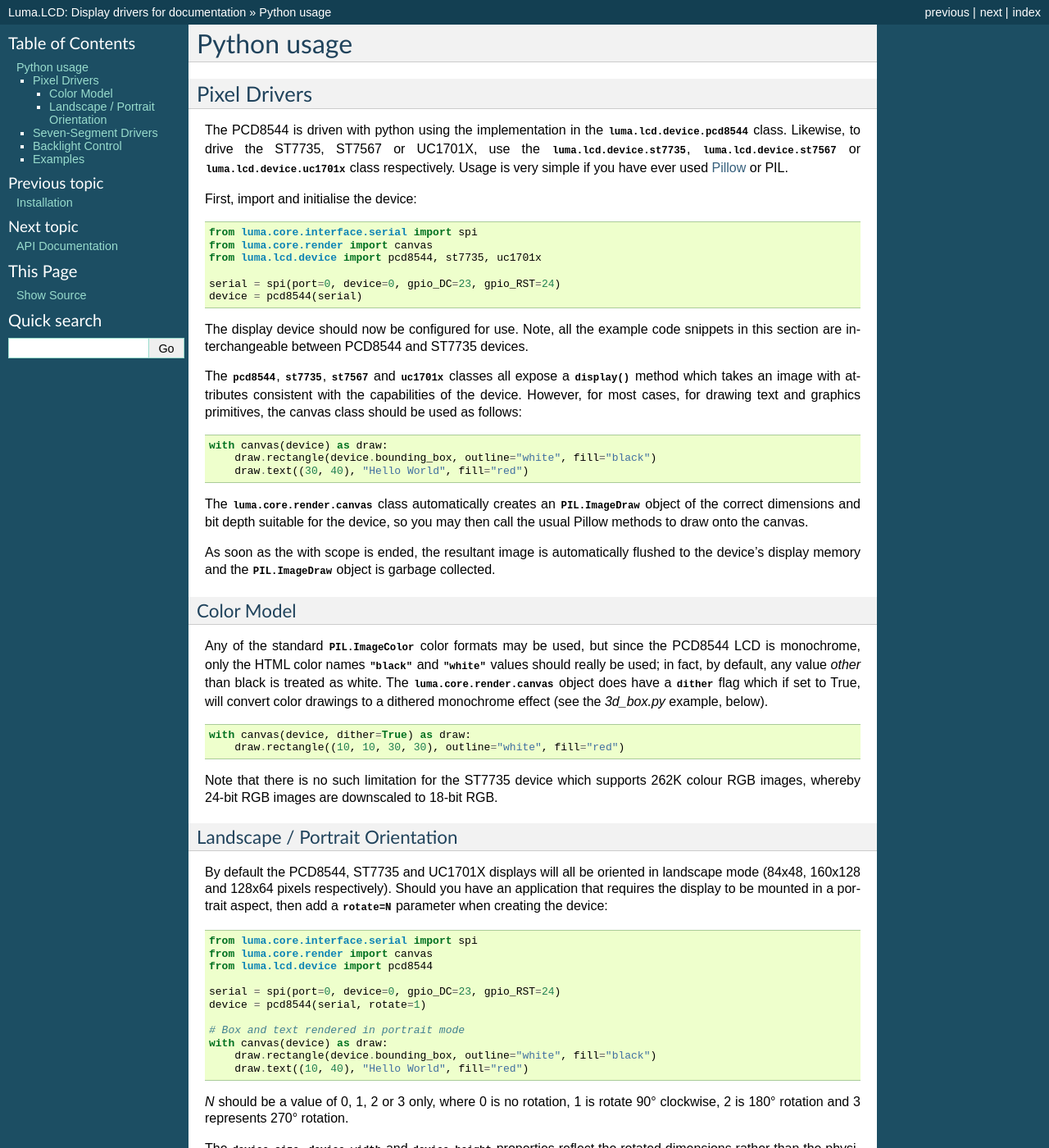
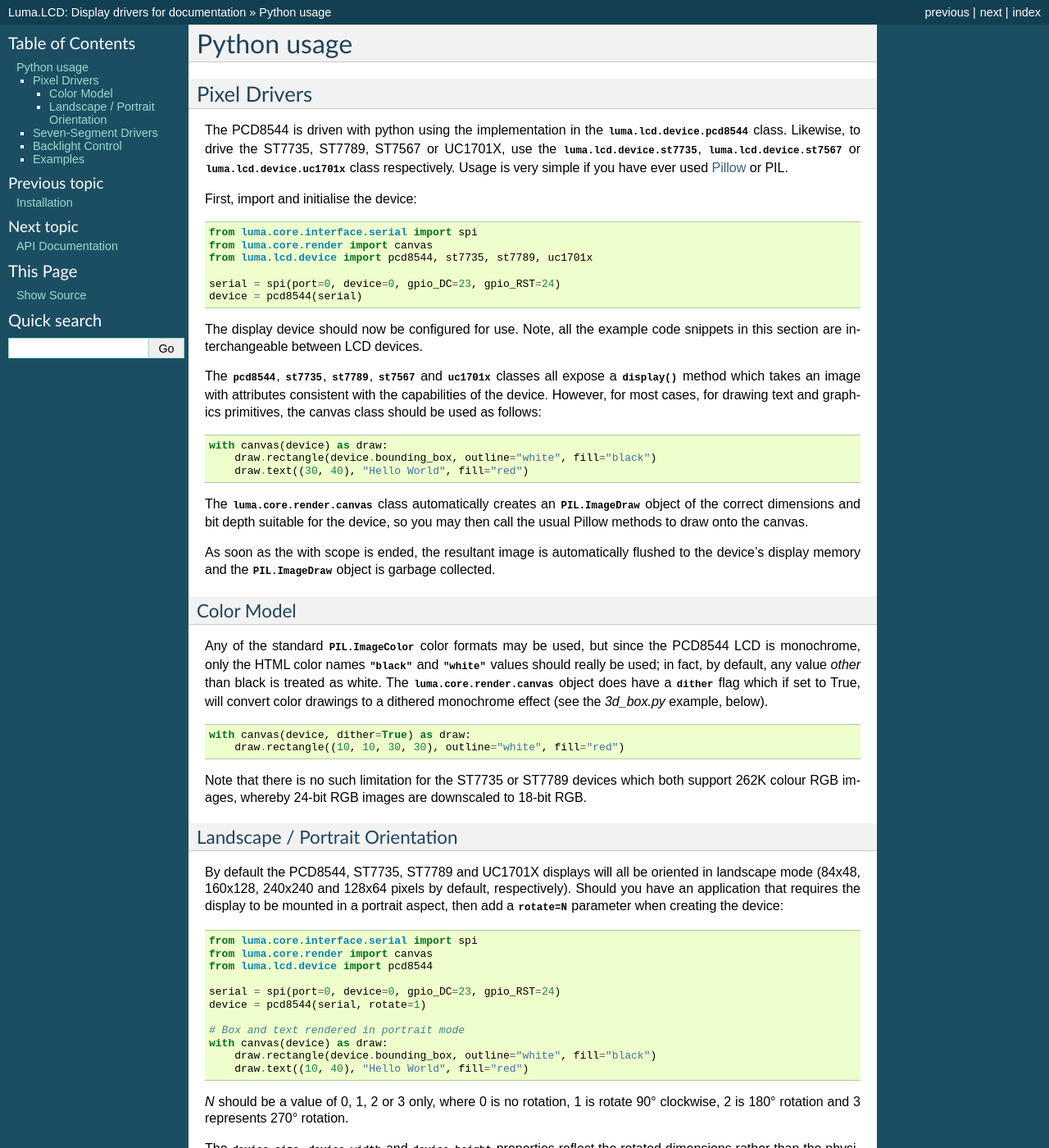
Before and after one commit to rm-hull/luma.lcd, a Sphinx documentation site: the page built from doc/python-usage.rst, in a window 1280 px wide and 1400 px high. Shown: the whole window at 82% size. Built offline with Sphinx 7.4.7, drawn with Linux system fonts in a browser that asks for light colours; the version number could not be read and is left out.

Commit message:
Documentation

```diff
--- a/doc/index.rst
+++ b/doc/index.rst
@@ -1,5 +1,5 @@
-Luma.LCD: Display drivers for PCD8544, ST7735, ST7567, HT1621, UC1701X
-======================================================================
+Luma.LCD: Display drivers for PCD8544, ST7735, ST7789, ST7567, HT1621, UC1701X
+==============================================================================
 .. image:: https://travis-ci.org/rm-hull/luma.lcd.svg?branch=master
    :target: https://travis-ci.org/rm-hull/luma.lcd
 
--- a/doc/install.rst
+++ b/doc/install.rst
@@ -67,7 +67,7 @@ Raspberry Pi, up to and including the Raspberry Pi 3 B.
   * If you're already using the listed GPIO pins for Data/Command and/or Reset,
     you can select other pins and pass :py:attr:`gpio_DC` and/or :py:attr:`gpio_RST`
     argument specifying the new *GPIO* pin numbers in your serial interface create
-    call (this applies to PCD8544, ST7567 and ST7735).
+    call (this applies to PCD8544, ST7567, ST7735 and ST7789).
 
   * Because CE is connected to CE0, the display is available on SPI port 0. You
     can connect it to CE1 to have it available on port 1. If so, pass
--- a/doc/intro.rst
+++ b/doc/intro.rst
@@ -46,6 +46,7 @@ The ST7567 display supports a resolution of 128 x 64 monochrome pixels:
 
    - :download:`PCD8544 <tech-spec/PCD8544.pdf>`
    - :download:`ST7735 <tech-spec/ST7735.pdf>`
+   - :download:`ST7789 <tech-spec/ST7789.pdf>`
    - :download:`HT1621 <tech-spec/HT1621.pdf>`
    - :download:`UC1701X <tech-spec/UC1701X.pdf>`
 
--- a/doc/python-usage.rst
+++ b/doc/python-usage.rst
@@ -4,8 +4,8 @@ Python usage
 Pixel Drivers
 ^^^^^^^^^^^^^
 The PCD8544 is driven with python using the implementation in the
-:py:class:`luma.lcd.device.pcd8544` class. Likewise, to drive the ST7735, ST7567
-or UC1701X, use the :py:class:`luma.lcd.device.st7735`,
+:py:class:`luma.lcd.device.pcd8544` class. Likewise, to drive the ST7735,
+ST7789, ST7567 or UC1701X, use the :py:class:`luma.lcd.device.st7735`,
 :py:class:`luma.lcd.device.st7567` or :py:class:`luma.lcd.device.uc1701x`
 class respectively. Usage is very simple if you have ever used
 `Pillow <https://pillow.readthedocs.io/en/latest/>`_ or PIL.
@@ -16,21 +16,21 @@ First, import and initialise the device:
 
   from luma.core.interface.serial import spi
   from luma.core.render import canvas
-  from luma.lcd.device import pcd8544, st7735, uc1701x
+  from luma.lcd.device import pcd8544, st7735, st7789, uc1701x
 
   serial = spi(port=0, device=0, gpio_DC=23, gpio_RST=24)
   device = pcd8544(serial)
 
 The display device should now be configured for use. Note, all the example code
-snippets in this section are interchangeable between PCD8544 and ST7735
-devices.
+snippets in this section are interchangeable between LCD devices.
 
 The :py:class:`~luma.lcd.device.pcd8544`, :py:class:`~luma.lcd.device.st7735`,
-:py:class:`~luma.lcd.device.st7567` and :py:class:`~luma.lcd.device.uc1701x`
-classes all expose a :py:meth:`~luma.lcd.device.pcd8544.display` method which
-takes an image with attributes consistent with the capabilities of the device.
-However, for most cases, for drawing text and graphics primitives, the canvas
-class should be used as follows:
+:py:class:`~luma.lcd.device.st7789`, :py:class:`~luma.lcd.device.st7567` and
+:py:class:`~luma.lcd.device.uc1701x` classes all expose a
+:py:meth:`~luma.lcd.device.pcd8544.display` method which takes an image with
+attributes consistent with the capabilities of the device. However, for most
+cases, for drawing text and graphics primitives, the canvas class should be
+used as follows:
 
 .. code:: python
 
@@ -62,15 +62,16 @@ effect (see the *3d_box.py* example, below).
   with canvas(device, dither=True) as draw:
       draw.rectangle((10, 10, 30, 30), outline="white", fill="red")
 
-Note that there is no such limitation for the ST7735 device which supports 262K
-colour RGB images, whereby 24-bit RGB images are downscaled to 18-bit RGB.
+Note that there is no such limitation for the ST7735 or ST7789 devices which both
+support 262K colour RGB images, whereby 24-bit RGB images are downscaled to 18-bit
+RGB.
 
 Landscape / Portrait Orientation
 """"""""""""""""""""""""""""""""
-By default the PCD8544, ST7735 and UC1701X displays will all be oriented in
-landscape mode (84x48, 160x128 and 128x64 pixels respectively). Should you have
-an application that requires the display to be mounted in a portrait aspect,
-then add a :py:attr:`rotate=N` parameter when creating the device:
+By default the PCD8544, ST7735, ST7789 and UC1701X displays will all be oriented
+in landscape mode (84x48, 160x128, 240x240 and 128x64 pixels by default, respectively).
+Should you have an application that requires the display to be mounted in a portrait
+aspect, then add a :py:attr:`rotate=N` parameter when creating the device:
 
 .. code:: python
 
--- a/setup.py
+++ b/setup.py
@@ -43,10 +43,10 @@ setup(
     version=version,
     author="Richard Hull",
     author_email="richard.hull@destructuring-bind.org",
-    description=("A library to drive PCD8544, HT1621, ST7735, ST7567 and UC1701X-based LCDs"),
+    description=("A library to drive PCD8544, HT1621, ST7735, ST7789, ST7567 and UC1701X-based LCDs"),
     long_description="\n\n".join([README, CONTRIB, CHANGES]),
     license="MIT",
-    keywords="raspberry pi rpi lcd nokia 5110 display screen pcd8544 st7735 uc1701x ht1621 spi 84x48 160x128",
+    keywords="raspberry pi rpi lcd nokia 5110 display screen pcd8544 st7735 st7789 uc1701x ht1621 spi 84x48 160x128",
     url="https://github.com/rm-hull/luma.lcd",
     download_url="https://github.com/rm-hull/luma.lcd/tarball/" + version,
     namespace_packages=["luma"],
```
Also changed, not shown: README.rst (+5 -5 lines), 2 other files.
